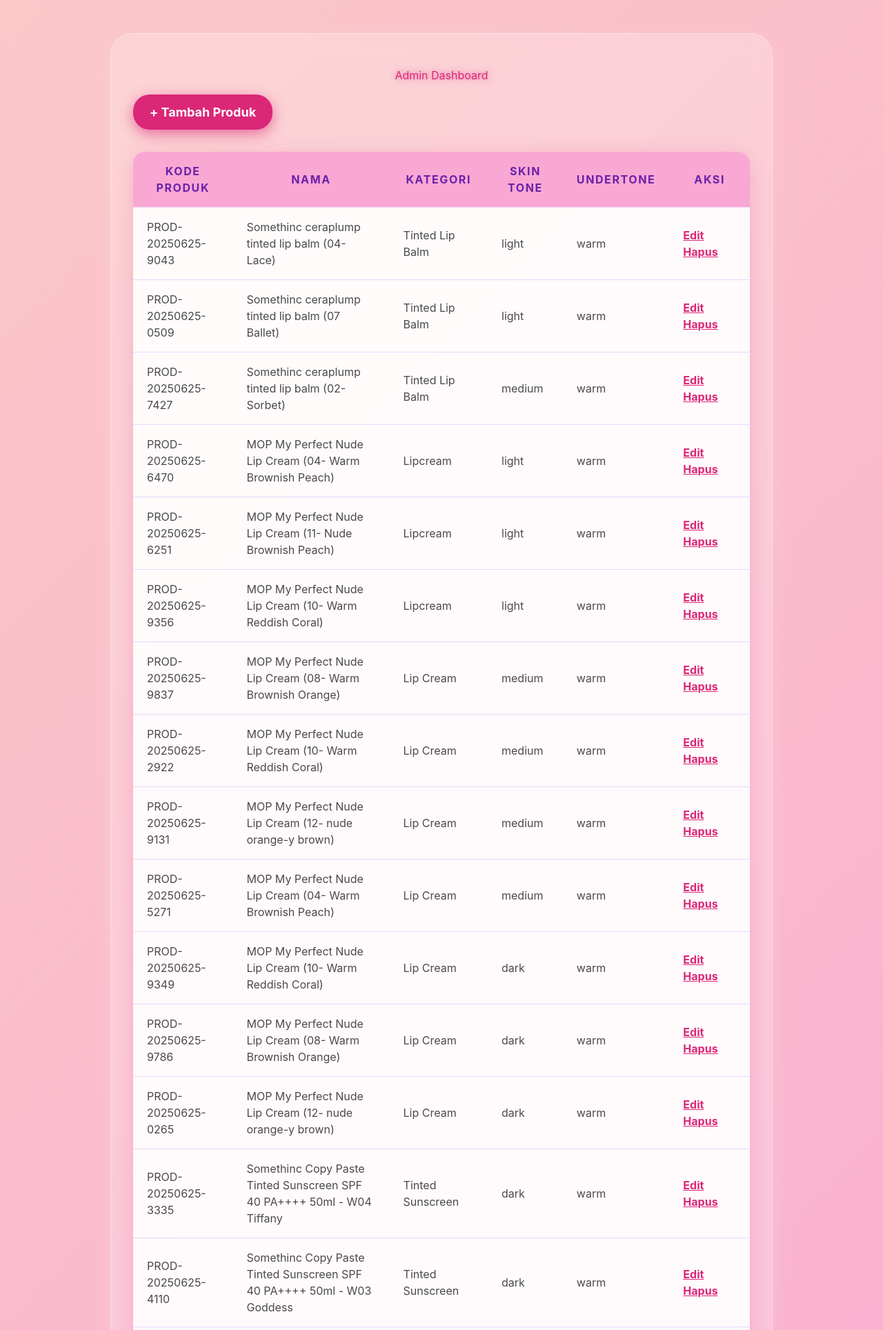
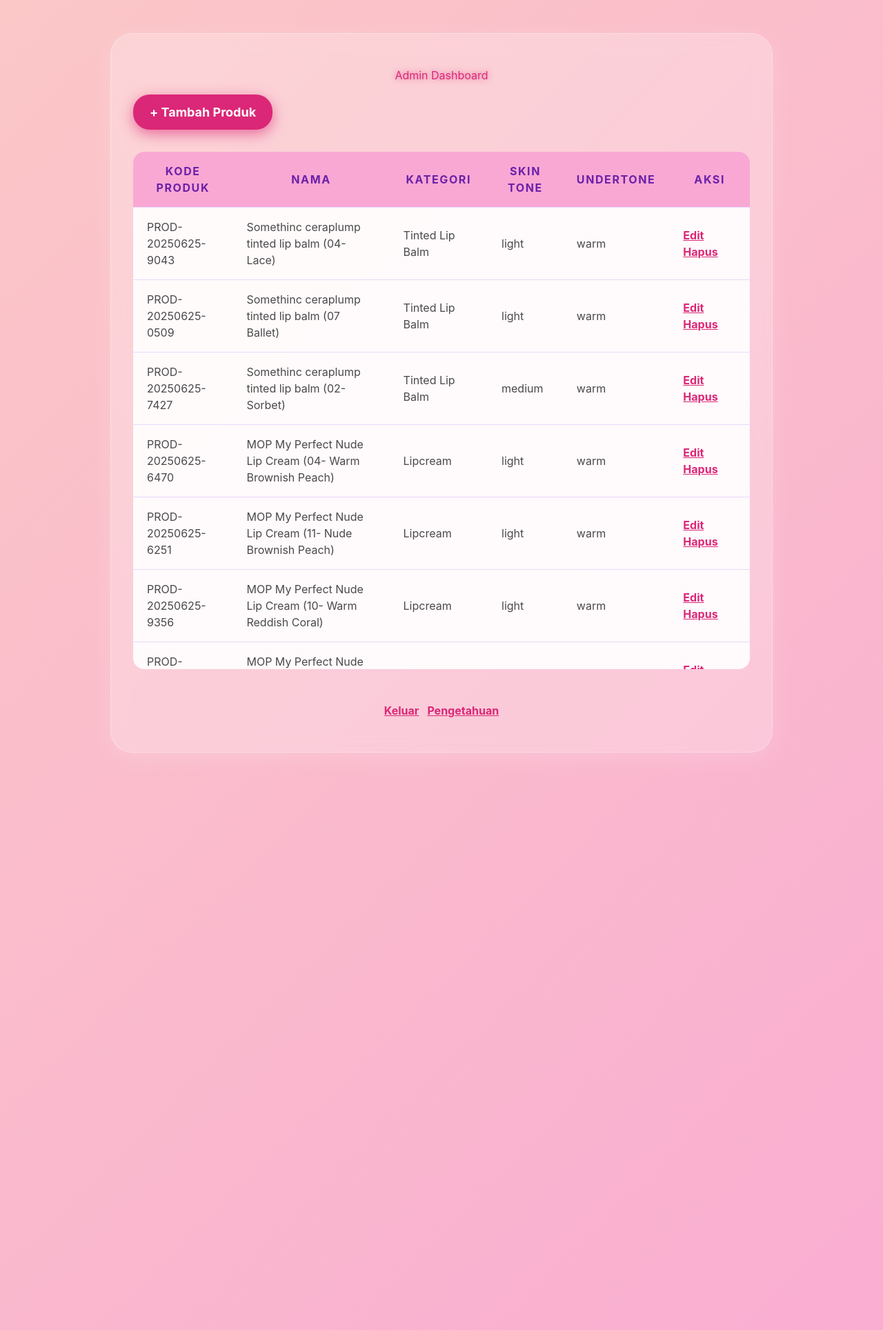
Before and after one commit to monicavdy03/Flawlesshuee, a Flask app: page /admin in a window 1280 px wide. Shown: the top 1928 px of the page at 69% size. Run offline with Flask 3, Linux system fonts and the light colour scheme; the visitor is signed in with stand-in values (Sample User, id 1); some libraries are stand-ins or nearby versions.

Commit message:
update new

```diff
--- a/app.py
+++ b/app.py
@@ -195,7 +195,8 @@ def download():
 
         pdf.set_font("Arial", size=13)
         for item in user_result.get("recommendations")[:10]:
-            pdf.cell(0, 10, f"- {item.name} ({item.category})", ln=True)
+            pdf.multi_cell(0, 10, f"- {item.name} ({item.category})") # akan lanjut ke baris baru jika rekomendasi terlalu panjang
+
 
         pdf.output("static/hasil.pdf")
 
--- a/requirements.txt
+++ b/requirements.txt
@@ -4,6 +4,6 @@ fpdf==1.7.2
 numpy==2.3.0
 opencv_python==4.11.0.86
 Pillow==11.2.1
-skimage==0.0
 ultralytics==8.3.156
 Werkzeug==3.1.3
+scikit-image
--- a/templates/admin_dashboard.html
+++ b/templates/admin_dashboard.html
@@ -30,20 +30,35 @@
         margin-bottom: 2rem;
         text-align: center;
       }
+      .table-container {
+        width: 100%;
+        max-height: 750px;
+        overflow-y: auto;
+        position: relative;
+        border-radius: 1rem;
+
+      }
       table {
         width: 100%;
         border-collapse: collapse;
         font-size: 1rem;
         background: rgba(255, 255, 255, 0.9);
-        border-radius: 1rem;
-        overflow: hidden;
         box-shadow: 0 8px 32px rgba(219, 39, 119, 0.2);
+      }
+      thead {
+        position: sticky;
+        top: 0;
       }
       thead tr {
         background-color: #f9a8d4;
         color: #6b21a8;
         text-transform: uppercase;
         letter-spacing: 0.1em;
+      }
+      tbody--container {
+        max-height: 250px;
+        overflow-y: scroll;
+        background-color: black;
       }
       thead th,
       tbody td {
@@ -82,7 +97,8 @@
         background-color: #be185d;
         transform: translateY(-3px);
       }
-      .logout-link, .knowledge-link {
+      .logout-link,
+      .knowledge-link {
         display: block;
         text-align: center;
         margin-top: 3rem;
@@ -93,7 +109,8 @@
         font-size: 1rem;
         transition: color 0.3s ease;
       }
-      .logout-link:hover, .knowledge-link:hover {
+      .logout-link:hover,
+      .knowledge-link:hover {
         color: #be185d;
       }
     </style>
@@ -104,6 +121,7 @@
 
       <a href="/admin/add" class="btn-add">+ Tambah Produk</a>
 
+      <div class="table-container">
         <table>
           <thead>
             <tr>
@@ -117,6 +135,7 @@
               <th class="text-center">Aksi</th>
             </tr>
           </thead>
+          <div></div>
           <tbody>
             {% for item in makeup %}
             <tr>
@@ -143,6 +162,7 @@
             {% endfor %}
           </tbody>
         </table>
+      </div>
 
       <div class="flex gap-3 flex-wrap justify-center items-center">
         <a href="/admin/logout" class="logout-link">Keluar</a>
--- a/templates/form_add_knowledge.html
+++ b/templates/form_add_knowledge.html
@@ -73,7 +73,7 @@
     <input name="skin_tone" type="text" placeholder="Skin Tone (Light, Medium, Dark...)" value="{{ item.skin_tone if item else '' }}" required />
     <input name="undertone" type="text" placeholder="Undertone (Warm, Cool, Neutral)" value="{{ item.undertone if item else '' }}" required />
     <textarea name="recommendation" class="textarea-recommendation" rows="7" placeholder="Masukkan rekomendasi produk (id), pisahkan dengan koma..." required>{{ item.recommendation if item else '' }}</textarea>
-    <textarea name="description" class="textarea-desc" rows="7" placeholder="Masukkan deskripsi pengetahuan..."></textarea>
+    <textarea name="description" class="textarea-desc" rows="7" placeholder="Masukkan deskripsi pengetahuan...">{{ item.description if item else '' }}</textarea>
     <button type="submit" class="btn-add">Simpan</button>
   </form>
 
--- a/templates/home.html
+++ b/templates/home.html
@@ -75,7 +75,6 @@
     </h1>
     <div class="flex gap-8 text-lg font-semibold text-pink-700">
       <a href="/about" class="hover:underline hover:text-pink-900 transition">Tentang</a>
-      <a href="/admin/login" class="hover:underline hover:text-pink-900 transition">Admin</a>
     </div>
   </nav>
 
```
Also changed, not shown: templates/admin_knowledge.html (+20 -5 lines), templates/result.html (+22 -9 lines), instance/app.db, static/images/skintone.jpg (deleted), static/images/undertone.jpg (deleted), static/uploads/products/20250624230007.jpg (added), static/uploads/products/2in1_Stay_Confident_Liquid_Foundation_Barenbliss_FN1_Pearl_Fair_Skin_1.jpg (added), static/uploads/products/Maybelline_Superstay_Lumi_Matte_Liquid_Foundation_230.jpg (added), static/uploads/products/th.jpg (added), 2 other files. Lines whose indentation alone changed are shown as unchanged.
